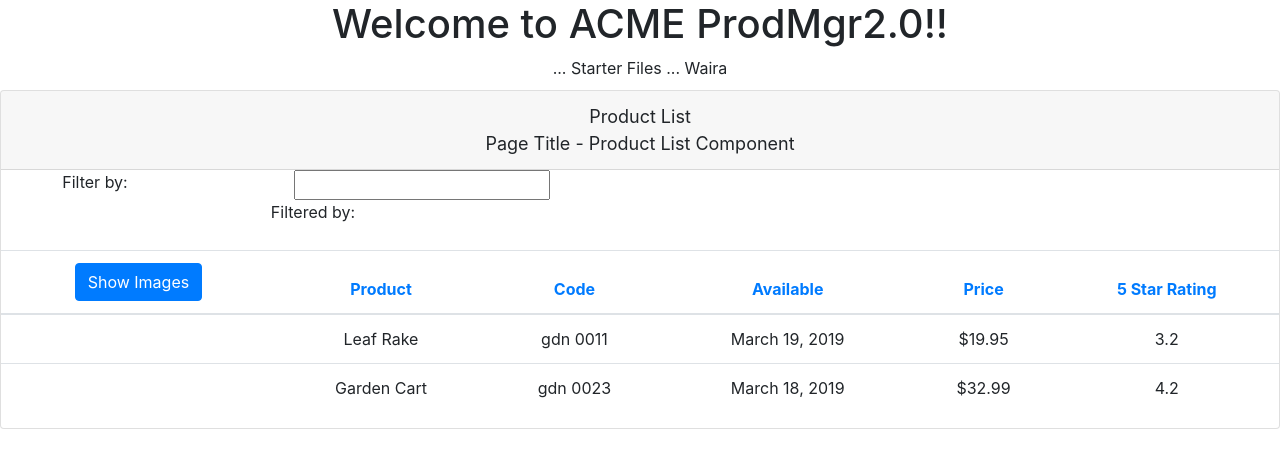
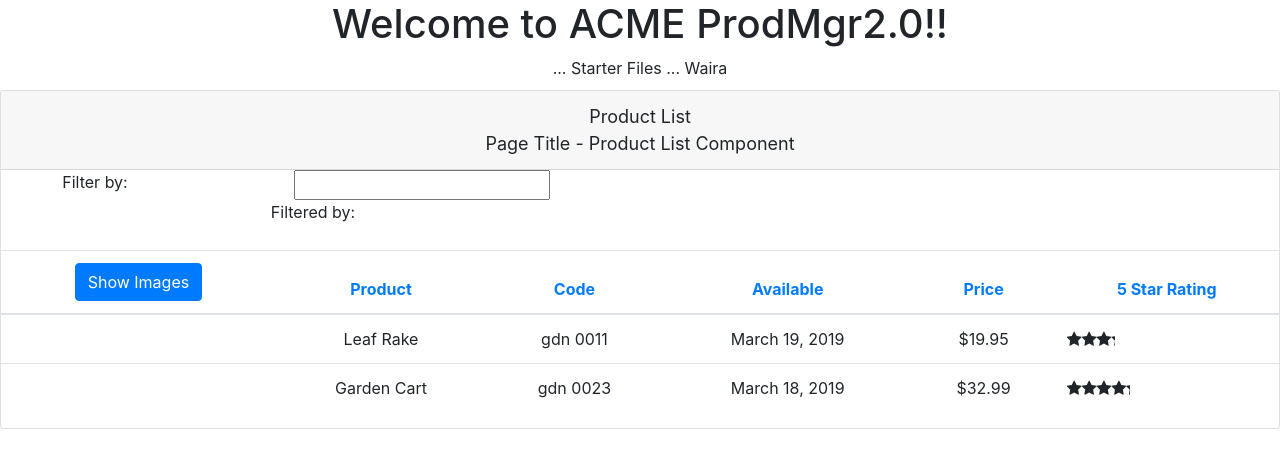
Before and after one commit to menaka-siri/apm-start, an Angular app: page / in a window 1280 px wide. Shown: the top 468 px of the page. Built offline with nearby package versions, Linux system fonts and the light colour scheme.

Commit message:
input and output bindings with star component

```diff
--- a/src/app/app.module.ts
+++ b/src/app/app.module.ts
@@ -4,13 +4,15 @@
 
 import { AppComponent } from './app.component';
 import { ProductListComponent} from './products/product-list.component';
+import { StarComponent } from './shared/star-rating/star.component'
 import { ConvertToSpacesPipe } from './shared/convert-to-spaces.pipe'
 
 @NgModule({
   declarations: [
     AppComponent,
     ProductListComponent,
-    ConvertToSpacesPipe
+    ConvertToSpacesPipe,
+    StarComponent
   ],
   imports: [
     BrowserModule,
--- a/src/app/products/product-list.component.html
+++ b/src/app/products/product-list.component.html
@@ -47,7 +47,14 @@
                     <td>{{ product.productCode | lowercase | convertToSpaces:'-'}}</td>
                     <td>{{ product.releaseDate }}</td>
                     <td>{{ product.price | currency :'USD': 'symbol': '1.2-2' }}</td>
-                    <td>{{ product.starRating }}</td>
+                    <!-- <td>{{ product.starRating }}</td> -->
+                    <td>
+                        <pm-star
+                            [rating] = 'product.starRating'
+                            (ratingClicked)='onRatingClicked($event)'>
+
+                        </pm-star>
+                    </td>
                 </tr>
             </tbody>
         </table>
--- a/src/app/products/product-list.component.ts
+++ b/src/app/products/product-list.component.ts
@@ -63,4 +63,8 @@
     ngOnInit(): void {
         console.log("product-list component" + " : In OnInit");
     }
+
+    onRatingClicked(message: string): void {
+        this.pageTitle = 'Product List: ' + message;
+    }
 }
--- a/src/app/shared/star-rating/star.component.html
+++ b/src/app/shared/star-rating/star.component.html
@@ -1,7 +1,7 @@
 <div class="crop"
      [style.width.px]="starWidth"
      [title]="rating">
-  <div style="width: 75px">
+  <div style="width: 75px" (click)='onClick()'>
     <span class="fa fa-star"></span>
     <span class="fa fa-star"></span>
     <span class="fa fa-star"></span>
--- a/src/app/shared/star-rating/star.component.ts
+++ b/src/app/shared/star-rating/star.component.ts
@@ -1,4 +1,4 @@
-import { Component, OnChanges, SimpleChanges } from "@angular/core";
+import { Component, EventEmitter, Input, OnChanges, Output, SimpleChanges } from "@angular/core";
 
 @Component({
   selector: 'pm-star',
@@ -6,10 +6,18 @@
   styleUrls: ['./star.component.css']
 })
 export class StarComponent implements OnChanges {
-    starWidth: number = 1;
-    rating:number = 3.5;
+    starWidth: number;
+    @Input() rating:number = 0;
+
+    @Output() ratingClicked: EventEmitter<string> =
+        new EventEmitter<string>();
 
     ngOnChanges(changes: SimpleChanges): void {
         this.starWidth = this.rating * 75 / 5;
     }
+
+    onClick(){
+        this.ratingClicked.emit(`The rating ${this.rating} was clicked!`);
+        console.log(`The rating ${this.rating} was clicked!`);
+    }
 }
```
